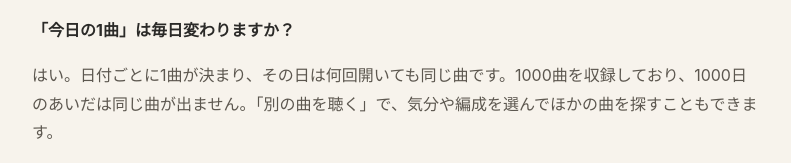
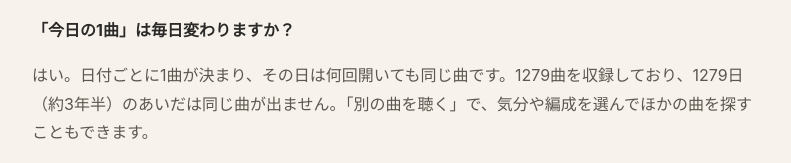
Before and after one commit to ngwso/today-classic-privacy-policy, a plain HTML site: page support.html in a window 1280 px wide. Shown: the part 324-487 px from the top of the page, without its empty margins (244-1035 px from the left). Drawn offline with Linux system fonts and the light colour scheme.

Commit message:
収録曲数を1279曲に更新
Co-Authored-By: Claude Opus 5.5 <noreply@anthropic.com>

```diff
--- a/support.html
+++ b/support.html
@@ -16,7 +16,7 @@
 <p>いいえ。本アプリは曲の紹介と解説のアプリです。「聴いてみる」の YouTube・Apple Music・Spotify のボタンから、それぞれのサービスで聴いてください。</p>
 
 <h3>「今日の1曲」は毎日変わりますか？</h3>
-<p>はい。日付ごとに1曲が決まり、その日は何回開いても同じ曲です。1000曲を収録しており、1000日のあいだは同じ曲が出ません。「別の曲を聴く」で、気分や編成を選んでほかの曲を探すこともできます。</p>
+<p>はい。日付ごとに1曲が決まり、その日は何回開いても同じ曲です。1279曲を収録しており、1279日（約3年半）のあいだは同じ曲が出ません。「別の曲を聴く」で、気分や編成を選んでほかの曲を探すこともできます。</p>
 
 <h3>通知が届きません</h3>
 <p>画面右上の「設定」で「今日の1曲を通知する」がオンになっているか確認してください。端末の「設定」アプリ →「通知」→「今日のクラシック」で通知が許可されている必要があります。通知はアプリを開いたときに今後7日分を予約するため、しばらくアプリを開いていないと止まることがあります。</p>
```
Also changed, not shown: index.html (+1 -1 lines).
